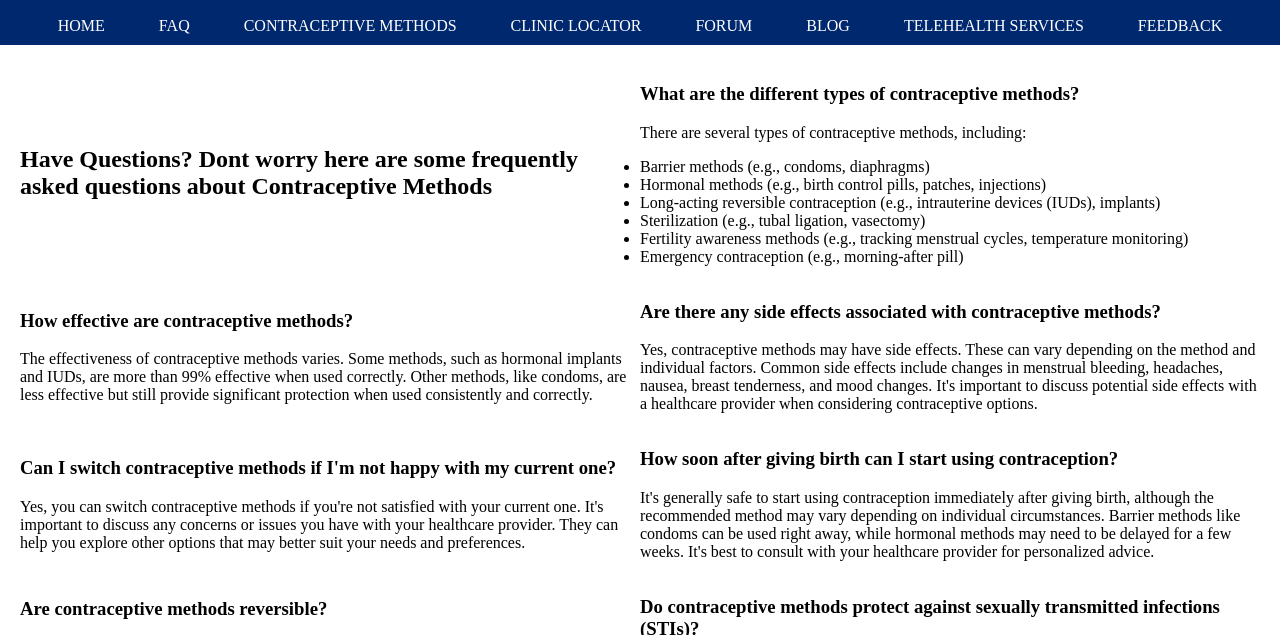
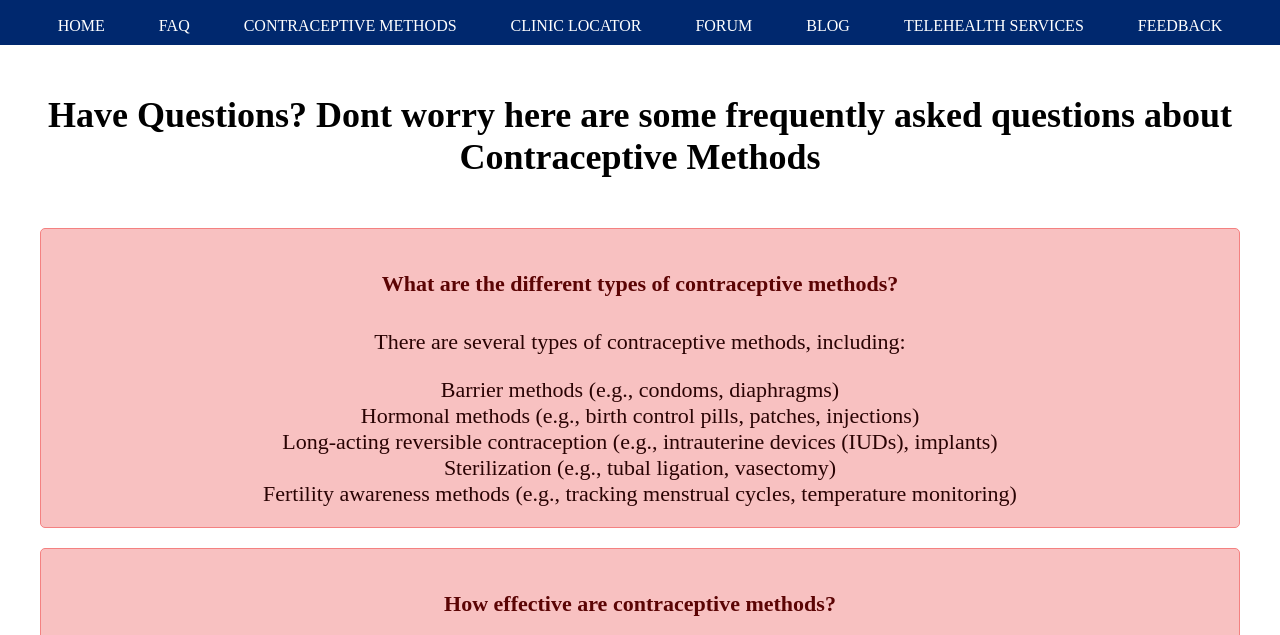
Before and after one commit to aggarwalgauri05/SheCare, a plain HTML site: page faq.html in a window 1280 px wide. Both pictures are taken after a click on the element "What are the different types of contraceptive methods?". Shown: the part 105-740 px from the top of the page. Drawn offline with Linux system fonts and the light colour scheme.

Commit message:
Update styles.css

```diff
--- a/styles.css
+++ b/styles.css
@@ -174,4 +174,101 @@ nav ul li a:hover {
       opacity: 1;
       transform: translateX(0);
   }
+}/* Add your CSS styles here */
+
+/* Content area styles */
+.content {
+    display: grid;
+    grid-template-columns: 1fr;
+    gap: 20px;
+    max-width: 1200px;
+    margin: 0 auto;
+    padding: 20px;
+    text-align: center; /* Center the content */
+    font-size: 24px; /
 }
+
+/* FAQ item styles */
+.faq-item {
+    background-color: #f8c1c1;
+    border: 1px solid #f48181;
+    border-radius: 5px;
+    padding: 20px;
+    height: auto; /* Change height to auto to allow for variable content */
+    transition: height 0.3s ease; /* Add transition for smooth animation */
+}
+
+/* Question styles */
+.question {
+    font-size: 22px;
+    color: #5b0404;
+    margin-bottom: 10px;
+    cursor: pointer; /* Add cursor pointer to indicate interactivity */
+}
+
+/* Answer styles */
+.answer {
+    font-size: 22px;
+    color: #290303;
+    opacity: 0; /* Initially hide answer content */
+    max-height: 0; /* Initially collapse answer content */
+    overflow: hidden; /* Hide overflow content */
+    transition: max-height 0.3s ease, opacity 0.3s ease; /* Add transition for smooth animation */
+}
+
+/* Apply styles when FAQ item is expanded */
+.faq-item.expanded {
+    height: auto; /* Allow height to expand */
+}
+
+.faq-item.expanded .answer {
+    max-height: 200px; /* Set max height for answer content */
+    opacity: 1; /* Show answer content */
+}
+/* Content area animation */
+.content {
+    animation: fadeInContent 1s ease forwards;
+}
+
+@keyframes fadeInContent {
+    from {
+        opacity: 0;
+        transform: translateY(-20px);
+    }
+    to {
+        opacity: 1;
+        transform: translateY(0);
+    }
+}
+
+/* FAQ section title animation */
+.content h2 {
+    animation: slideInTitle 0.5s ease forwards;
+}
+
+@keyframes slideInTitle {
+    from {
+        opacity: 0;
+        transform: translateY(-20px);
+    }
+    to {
+        opacity: 1;
+        transform: translateY(0);
+    }
+}
+
+/* FAQ item animation */
+.faq-item {
+    animation: slideInFAQ 0.5s ease forwards;
+}
+
+@keyframes slideInFAQ {
+    from {
+        opacity: 0;
+        transform: translateY(-20px);
+    }
+    to {
+        opacity: 1;
+        transform: translateY(0);
+    }
+}
```
